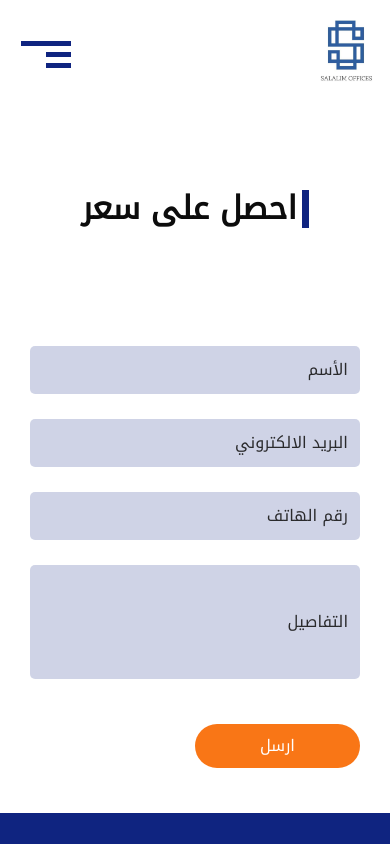
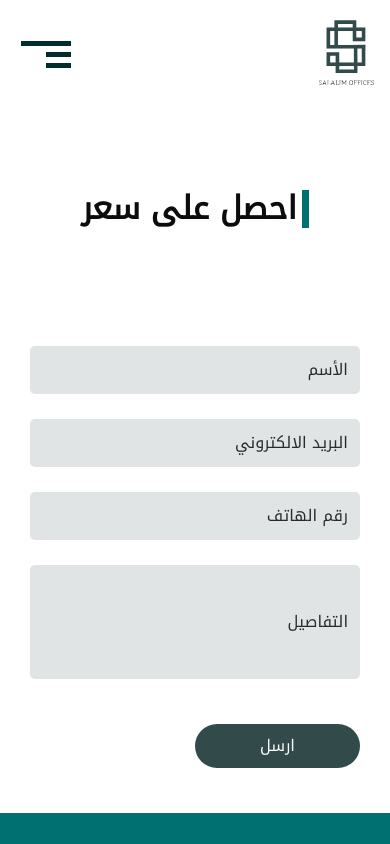
Before and after one commit to remon25/salalim, a plain HTML site: page contact.html in a window 390 px wide. Shown: the top 844 px of the page. Drawn offline with Linux system fonts and the light colour scheme.

Commit message:
color change

```diff
--- a/contact.html
+++ b/contact.html
@@ -19,7 +19,7 @@
 
   <!-- bootstrap core css -->
   <link rel="stylesheet" type="text/css" href="css/bootstrap.css" />
-  <link rel="icon" href="images/logo.png" />
+  <link rel="icon" href="images/logo.svg" />
 
   <!-- fonts style -->
   <link
@@ -155,7 +155,7 @@
         <div class="container-fluid">
           <nav class="navbar navbar-expand-lg custom_nav-container">
             <a class="navbar-brand" href="index.html">
-              <img src="images/logo.jpeg" alt="" />
+              <img src="images/logo.svg" alt="" />
             </a>
             <div class="navbar-collapse" id="">
               <ul class="navbar-nav justify-content-between">
--- a/css/responsive.css
+++ b/css/responsive.css
@@ -69,11 +69,11 @@
     margin-bottom: 0;
   }
   .custom_menu-btn button span {
-    background-color: #0f2480;
+    background-color: #012d2c;
   }
 
   .sub_page .custom_menu-btn button span {
-    background-color: #0f2480;
+    background-color: #012d2c;
   }
 
   .slider_section {
--- a/css/style.scss
+++ b/css/style.scss
@@ -1,7 +1,7 @@
 $white: #ffffff;
 $black: #252525;
-$primary1: #3554d1;
-$primary2: #0f2480;
+$primary1: #324b4a;
+$primary2: #007170;
 
 @mixin main-font {
   font-family: "Kufi", "Poppins", sans-serif;
@@ -43,7 +43,7 @@ $primary2: #0f2480;
   font-weight: bold;
 }
 
-html{
+html {
   scroll-behavior: smooth;
 }
 
@@ -52,9 +52,8 @@ body {
   color: #0c0c0c;
   background-color: #ffffff;
   direction: rtl;
-
 }
-.row{
+.row {
   margin-left: 0;
   margin-right: 0;
 }
@@ -127,7 +126,7 @@ svg .svg-elem-1 {
 
 svg.active .svg-elem-1 {
   stroke-dashoffset: 0;
-  fill: rgb(43, 95, 161);
+  fill: #324b4a;
 }
 
 svg .svg-elem-2 {
@@ -368,7 +367,7 @@ svg.active .svg-elem-15 {
   .hero_area {
     height: auto;
     background: none;
-    background-color: #0f2480;
+    background-color: #007170;
     margin-top: 40px;
   }
 }
@@ -525,7 +524,7 @@ a:focus {
   display: block;
   width: 50px;
   height: 5px;
-  background-color: #0f2480;
+  background-color: #007170;
   margin: 6px 0;
   transition: all 0.3s;
 }
@@ -737,7 +736,7 @@ a:focus {
     align-items: center;
     margin-bottom: 35px;
   }
-  .sale-subtitle{
+  .sale-subtitle {
     text-align: center;
   }
 
@@ -807,8 +806,8 @@ a:focus {
     /*BLUE BG*/
     background: radial-gradient(
       ellipse at center,
-      rgba(53, 84, 209, 1) 0%,
-      rgba(53, 84, 200, 1) 70%,
+      #007170 0%,
+      #007170 70%,
       rgba(0, 128, 172, 0) 70.3%
     );
     /*RED BG
@@ -922,7 +921,7 @@ a:focus {
 // deal section
 
 .deal_section {
-  .row{
+  .row {
     flex-wrap: nowrap;
     gap: 2rem;
     margin-top: 100px;
@@ -971,7 +970,7 @@ a:focus {
   background-color: $primary2;
   color: $white;
   margin-bottom: 100px;
-  h4{
+  h4 {
     font-size: 20px;
     line-height: 1.5;
   }
@@ -1155,7 +1154,7 @@ a:focus {
     outline: none;
     border: none;
     color: $white;
-    background: #f97616;
+    background: $primary1;
     border-radius: 25px;
     margin: 45px 0 0 auto;
     text-transform: uppercase;
@@ -1170,11 +1169,11 @@ a:focus {
   }
 }
 
-.container-fluid.contact-page{
+.container-fluid.contact-page {
   background-color: #ffffff;
 }
-.container-fluid.contact-page input{
-  background-color: rgb(15 36 128 / 20%);
+.container-fluid.contact-page input {
+  background-color: rgb(50 75 74 / 15%);
   border-radius: 5px;
 }
 
```
Also changed, not shown: index.html (+6 -6 lines), css/style.css, images/logo.svg (added), images/square.svg (added), 1 other file.
